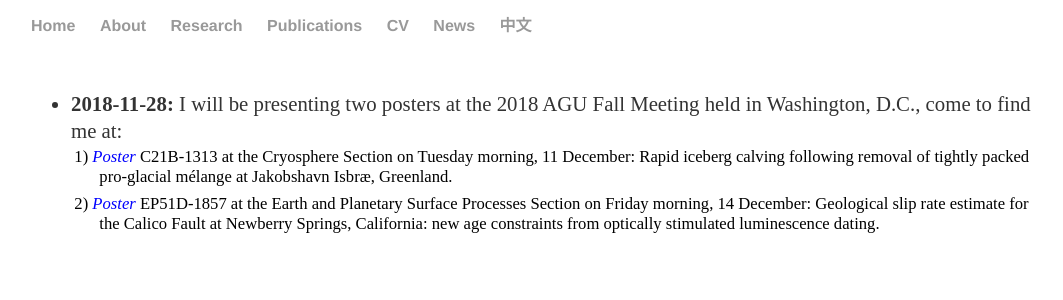
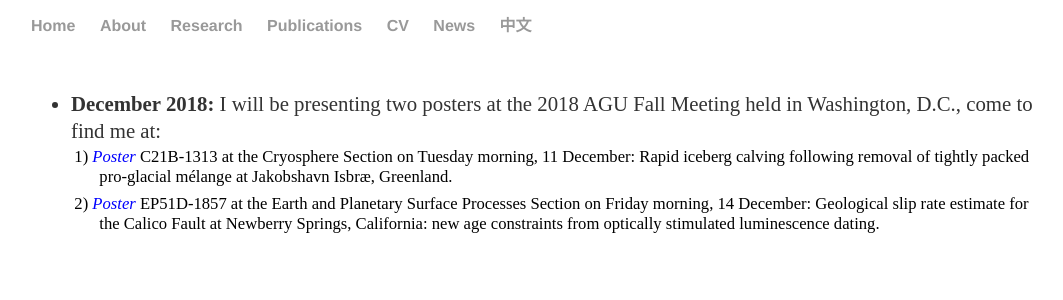
Before and after one commit to suruixie/suruixie.github.io, a Jekyll site: the page built from news/index.html, in a window 1280 px wide. Shown: the top 300 px of the page, without its empty margins (97-1160 px from the left). Built offline with Jekyll 4.4.1, drawn with Linux system fonts in a browser that asks for light colours.

Commit message:
Update index.html

```diff
--- a/news/index.html
+++ b/news/index.html
@@ -5,7 +5,7 @@ title: Surui's updates
 <div class="news">
 	<br style="line-height:1.5em">
 	<ul class="news_list">
-	<li style="line-height:130%; font-size:1.0em;"><strong>2018-11-28:</strong> I will be presenting two posters at the 2018 AGU Fall Meeting held in Washington, D.C., come to find me at:
+	<li style="line-height:130%; font-size:1.0em;"><strong>December 2018:</strong> I will be presenting two posters at the 2018 AGU Fall Meeting held in Washington, D.C., come to find me at:
 		<p  class="publist" style="font-size:0.8em;">
 			1) <em><a href="../files/2018/Xie_AGU18.pdf" style="color:#0000FF;">Poster</a></em> C21B-1313 at the Cryosphere Section on Tuesday morning, 11 December: Rapid iceberg calving following removal of tightly packed pro-glacial mélange at Jakobshavn Isbræ, Greenland.
 		<p  class="publist" style="font-size:0.8em;">
```
